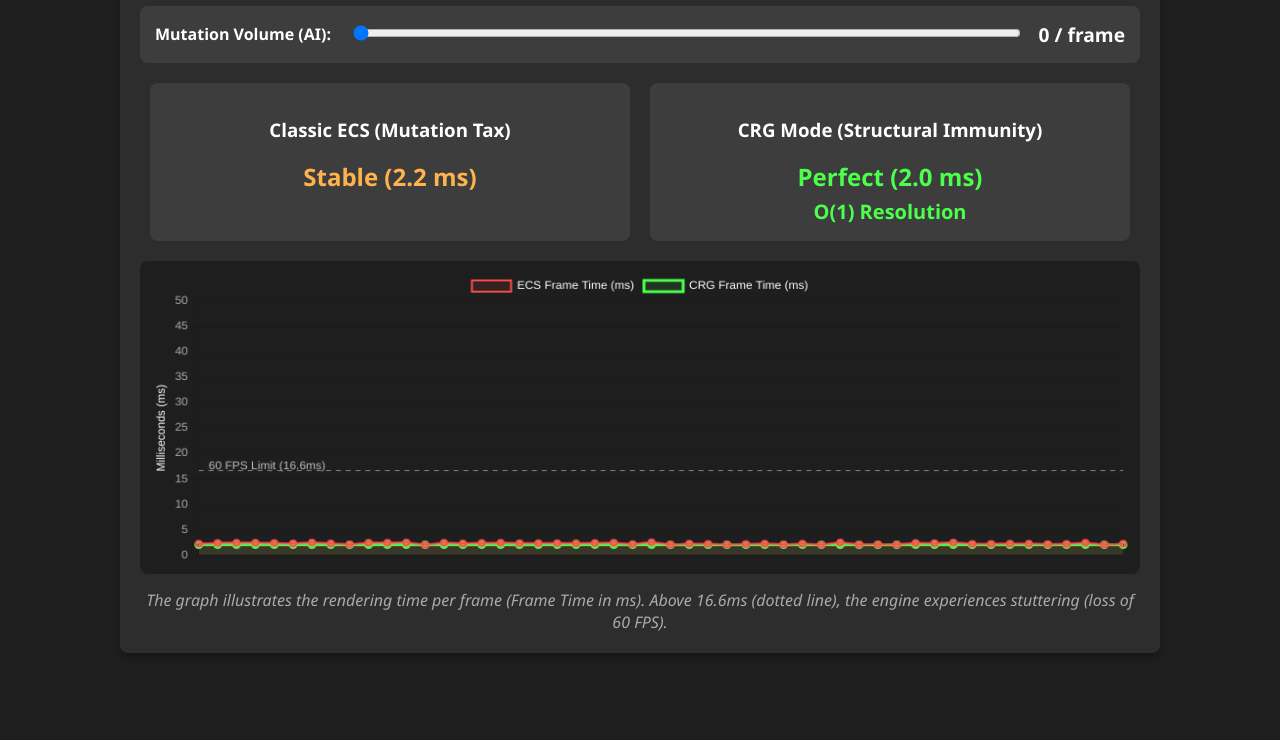
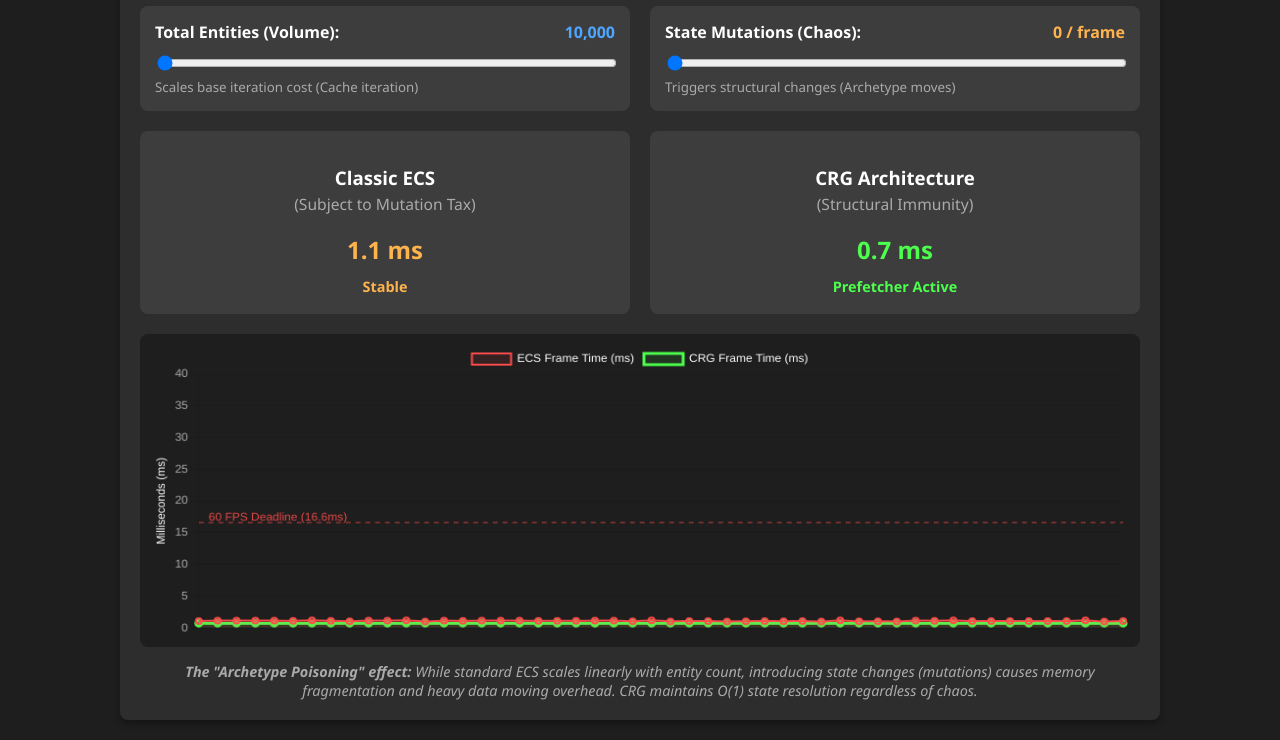
Before and after one commit to CT-74/CapabilityReconstructionGraph, a plain HTML site: page demo/final_simulator/index.html in a window 1280 px wide. Shown: the part 120-860 px from the top of the page. Before the commit the page ends 800 px from the top, so only its background shows below. Drawn offline with nearby package versions, Linux system fonts and the light colour scheme.

Commit message:
updated readme and simulator

```diff
--- a/demo/final_simulator/index.html
+++ b/demo/final_simulator/index.html
@@ -9,51 +9,67 @@
         body { font-family: 'Segoe UI', Tahoma, Geneva, Verdana, sans-serif; background-color: #1e1e1e; color: #fff; margin: 0; padding: 20px; }
         .container { max-width: 1000px; margin: 0 auto; background: #2d2d2d; padding: 20px; border-radius: 8px; box-shadow: 0 4px 6px rgba(0,0,0,0.3); }
         h1 { text-align: center; color: #4da6ff; font-weight: 300; }
-        .controls { display: flex; align-items: center; justify-content: space-between; background: #3d3d3d; padding: 15px; border-radius: 8px; margin-bottom: 20px; }
-        .slider-container { flex-grow: 1; margin: 0 20px; }
+        .controls-grid { display: grid; grid-template-columns: 1fr 1fr; gap: 20px; margin-bottom: 20px; }
+        .control-panel { background: #3d3d3d; padding: 15px; border-radius: 8px; display: flex; flex-direction: column; }
+        .slider-header { display: flex; justify-content: space-between; margin-bottom: 10px; }
         input[type=range] { width: 100%; cursor: pointer; }
-        .metrics { display: flex; justify-content: space-around; margin-bottom: 20px; }
-        .metric-card { background: #3d3d3d; padding: 15px; border-radius: 8px; width: 45%; text-align: center; }
+        .metrics { display: flex; justify-content: space-between; margin-bottom: 20px; gap: 20px; }
+        .metric-card { background: #3d3d3d; padding: 15px; border-radius: 8px; flex: 1; text-align: center; }
         .metric-value { font-size: 24px; font-weight: bold; margin-top: 10px; }
         .ecs-color { color: #ff4d4d; }
         .crg-color { color: #4dff4d; }
         canvas { background: #1e1e1e; border-radius: 8px; padding: 10px; }
-        .explanation { text-align: center; margin-top: 15px; font-style: italic; color: #aaa; }
+        .explanation { text-align: center; margin-top: 15px; font-style: italic; color: #aaa; font-size: 0.9em; }
     </style>
 </head>
 <body>
 
 <div class="container">
-    <h1>Stability Benchmark: Classic ECS vs CRG Architecture</h1>
+    <h1>Stability Benchmark: Classic ECS vs CRG</h1>
 
-    <div class="controls">
-        <label for="mutationSlider"><strong>Mutation Volume (AI):</strong></label>
-        <div class="slider-container">
-            <input type="range" id="mutationSlider" min="0" max="50000" step="1000" value="0">
+    <div class="controls-grid">
+        <div class="control-panel">
+            <div class="slider-header">
+                <label for="entitySlider"><strong>Total Entities (Volume):</strong></label>
+                <span id="entityValue" style="font-weight: bold; color: #4da6ff;">10,000</span>
+            </div>
+            <input type="range" id="entitySlider" min="10000" max="100000" step="10000" value="10000">
+            <small style="color: #aaa; margin-top: 5px;">Scales base iteration cost (Cache iteration)</small>
         </div>
-        <span id="mutationValue" style="font-weight: bold; font-size: 1.2em;">0 / frame</span>
+
+        <div class="control-panel">
+            <div class="slider-header">
+                <label for="mutationSlider"><strong>State Mutations (Chaos):</strong></label>
+                <span id="mutationValue" style="font-weight: bold; color: #ffb34d;">0 / frame</span>
+            </div>
+            <input type="range" id="mutationSlider" min="0" max="20000" step="500" value="0">
+            <small style="color: #aaa; margin-top: 5px;">Triggers structural changes (Archetype moves)</small>
+        </div>
     </div>
 
     <div class="metrics">
         <div class="metric-card">
-            <h3>Classic ECS (Mutation Tax)</h3>
-            <div class="metric-value ecs-color" id="ecsStatus">Stable (2.0 ms)</div>
+            <h3>Classic ECS <br><small style="font-weight: normal; color: #aaa;">(Subject to Mutation Tax)</small></h3>
+            <div class="metric-value ecs-color" id="ecsStatus">1.5 ms</div>
         </div>
         <div class="metric-card">
-            <h3>CRG Mode (Structural Immunity)</h3>
-            <div class="metric-value crg-color" id="crgStatus">Perfect (2.0 ms)</div>
+            <h3>CRG Architecture <br><small style="font-weight: normal; color: #aaa;">(Structural Immunity)</small></h3>
+            <div class="metric-value crg-color" id="crgStatus">1.2 ms</div>
         </div>
     </div>
 
     <canvas id="performanceChart" height="100"></canvas>
+
     <div class="explanation">
-        The graph illustrates the rendering time per frame (Frame Time in ms). Above 16.6ms (dotted line), the engine experiences stuttering (loss of 60 FPS).
+        <strong>The "Archetype Poisoning" effect:</strong> While standard ECS scales linearly with entity count, introducing state changes (mutations) causes memory fragmentation and heavy data moving overhead. CRG maintains O(1) state resolution regardless of chaos.
     </div>
 </div>
 
 <script>
     // Initial configuration
-    const slider = document.getElementById('mutationSlider');
+    const entitySlider = document.getElementById('entitySlider');
+    const mutationSlider = document.getElementById('mutationSlider');
+    const entityDisplay = document.getElementById('entityValue');
     const mutationDisplay = document.getElementById('mutationValue');
     const ecsStatus = document.getElementById('ecsStatus');
     const crgStatus = document.getElementById('crgStatus');
@@ -72,7 +88,7 @@
                     borderColor: '#ff4d4d',
                     backgroundColor: 'rgba(255, 77, 77, 0.1)',
                     borderWidth: 2,
-                    data: Array(maxDataPoints).fill(2),
+                    data: Array(maxDataPoints).fill(1.5),
                     fill: true,
                     tension: 0.1
                 },
@@ -81,7 +97,7 @@
                     borderColor: '#4dff4d',
                     backgroundColor: 'rgba(77, 255, 77, 0.1)',
                     borderWidth: 3,
-                    data: Array(maxDataPoints).fill(2),
+                    data: Array(maxDataPoints).fill(1.2),
                     fill: true,
                     tension: 0.1
                 }
@@ -93,7 +109,7 @@
             scales: {
                 y: {
                     beginAtZero: true,
-                    max: 50,
+                    max: 40,
                     title: { display: true, text: 'Milliseconds (ms)', color: '#fff' },
                     ticks: { color: '#aaa' }
                 },
@@ -114,44 +130,60 @@
                 ctx.moveTo(chart.chartArea.left, y16);
                 ctx.lineTo(chart.chartArea.right, y16);
                 ctx.lineWidth = 1;
-                ctx.strokeStyle = 'rgba(255, 255, 255, 0.5)';
+                ctx.strokeStyle = 'rgba(255, 77, 77, 0.8)';
                 ctx.setLineDash([5, 5]);
                 ctx.stroke();
-                ctx.fillStyle = 'rgba(255, 255, 255, 0.7)';
-                ctx.fillText('60 FPS Limit (16.6ms)', chart.chartArea.left + 10, y16 - 5);
+                ctx.fillStyle = 'rgba(255, 77, 77, 0.9)';
+                ctx.fillText('60 FPS Deadline (16.6ms)', chart.chartArea.left + 10, y16 - 5);
                 ctx.restore();
             }
         }]
     });
 
+    // Enforce mutation slider logic (mutations cannot exceed entity count)
+    entitySlider.addEventListener('input', () => {
+        if(parseInt(mutationSlider.value) > parseInt(entitySlider.value)) {
+            mutationSlider.value = entitySlider.value;
+        }
+    });
+
     // Simulation Loop (runs every 100ms)
     setInterval(() => {
-        const mutations = parseInt(slider.value);
-        mutationDisplay.innerText = mutations + " / frame";
+        const entities = parseInt(entitySlider.value);
+        const mutations = parseInt(mutationSlider.value);
+
+        entityDisplay.innerText = entities.toLocaleString();
+        mutationDisplay.innerText = mutations.toLocaleString() + " / frame";
 
         // --- Simulator Logic ---
 
-        // 1. ECS Calculation: The more mutations, the more saturation. Adding chaos (cache misses).
-        let ecsBaseTime = 2.0;
-        let ecsPenalty = (mutations / 1500); // Linear penalty
-        let ecsChaos = (mutations > 5000) ? Math.random() * (mutations / 2000) : Math.random() * 0.5; // Unpredictable spikes
-        let ecsTotalTime = ecsBaseTime + ecsPenalty + ecsChaos;
+        // 1. ECS Calculation
+        // Base iteration cost (L1 Cache friendly, relatively low)
+        let ecsBaseTime = 0.5 + (entities / 20000);
+        // Structural Change Tax (Archetype moving overhead, very heavy)
+        let ecsTax = (mutations / 600);
+        // Cache Miss Chaos (Simulates unpredictable memory fragmentation when mutations happen)
+        let ecsChaos = mutations > 1000 ? (Math.random() * (mutations / 2000)) : (Math.random() * 0.2);
 
-        // Visual ceiling
-        if(ecsTotalTime > 60) ecsTotalTime = 50 + Math.random() * 10;
+        let ecsTotalTime = ecsBaseTime + ecsTax + ecsChaos;
 
-        // 2. CRG Calculation: O(1). Mutations cost virtually nothing.
-        let crgTotalTime = 2.0 + (mutations / 50000); // Virtually flat line
+        // Visual ceiling for the graph
+        if(ecsTotalTime > 50) ecsTotalTime = 45 + Math.random() * 5;
+
+        // 2. CRG Calculation (O(1) routing, practically zero mutation cost)
+        let crgBaseTime = 0.5 + (entities / 45000); // More efficient base loop
+        let crgTax = (mutations / 50000); // Negligible cost for state updates
+        let crgTotalTime = crgBaseTime + crgTax;
 
         // UI Text Update
         if (ecsTotalTime > 16.6) {
-            ecsStatus.innerHTML = `Critical (${ecsTotalTime.toFixed(1)} ms) <br><small>Memory Stalls</small>`;
+            ecsStatus.innerHTML = `${ecsTotalTime.toFixed(1)} ms <br><small style="color: #ff4d4d; font-size: 0.6em;">Frame Drop (Stalls)</small>`;
             ecsStatus.style.color = '#ff4d4d';
         } else {
-            ecsStatus.innerHTML = `Stable (${ecsTotalTime.toFixed(1)} ms)`;
+            ecsStatus.innerHTML = `${ecsTotalTime.toFixed(1)} ms <br><small style="color: #ffb34d; font-size: 0.6em;">Stable</small>`;
             ecsStatus.style.color = '#ffb34d';
         }
-        crgStatus.innerHTML = `Perfect (${crgTotalTime.toFixed(1)} ms) <br><small>O(1) Resolution</small>`;
+        crgStatus.innerHTML = `${crgTotalTime.toFixed(1)} ms <br><small style="color: #4dff4d; font-size: 0.6em;">Prefetcher Active</small>`;
 
         // Chart Update (scrolling effect)
         chart.data.datasets[0].data.shift();
```
Also changed, not shown: 2 other files.
